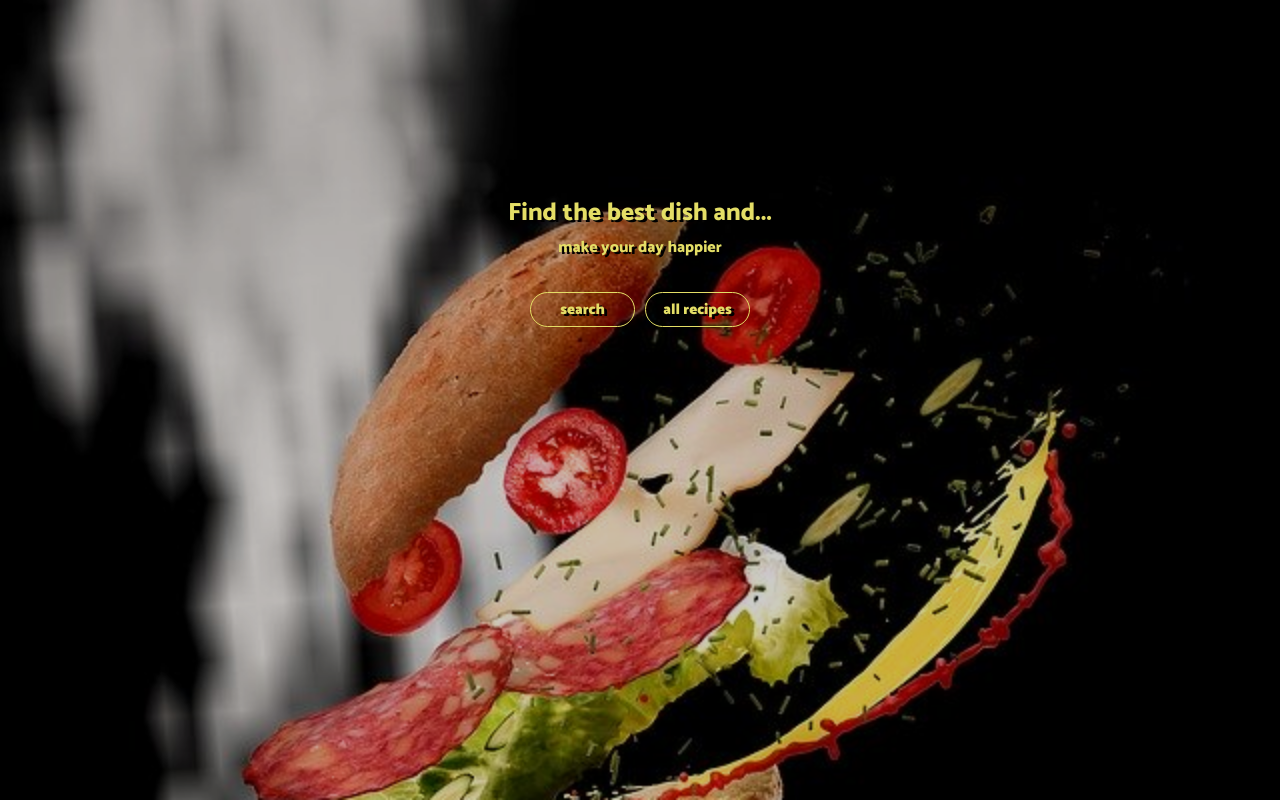
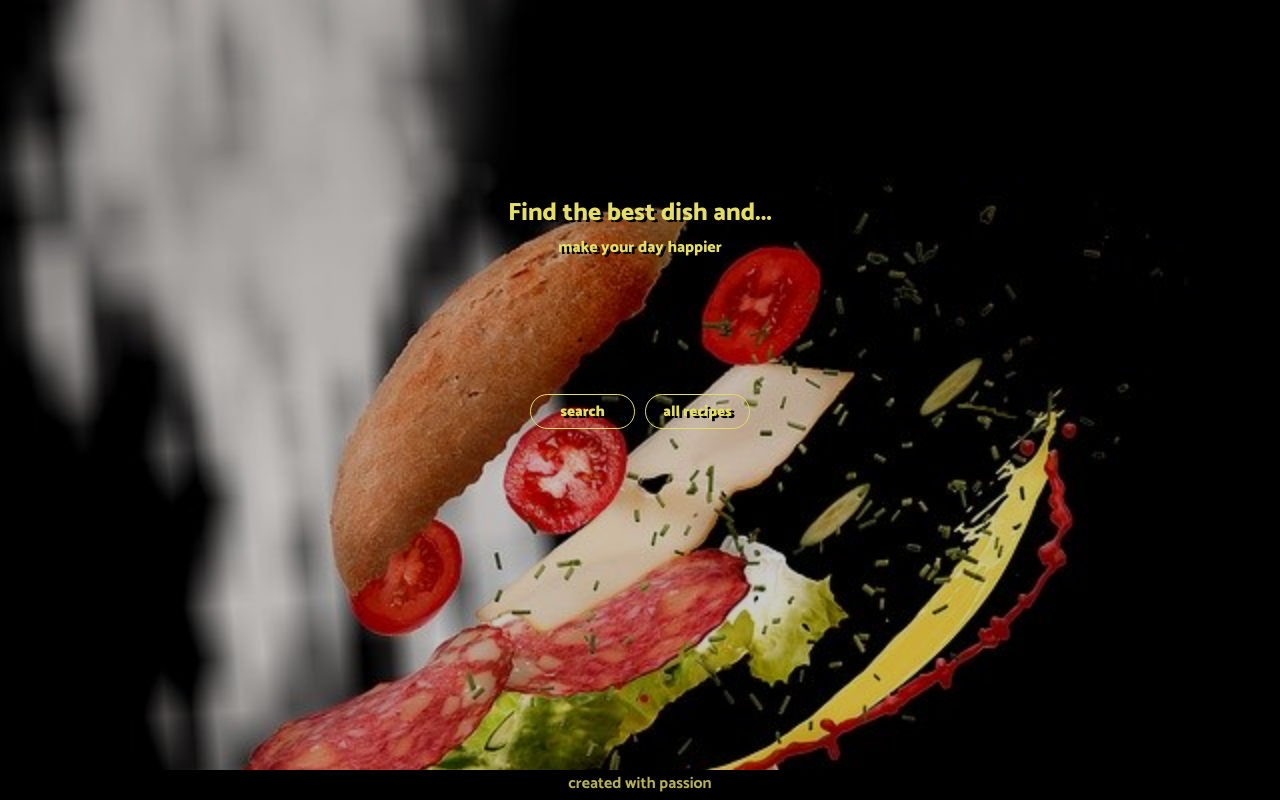
Before and after one commit to kingakurzawa/goodfood, a React (Create React App) app: page / in a window 1280 px wide. Built offline with nearby package versions, Linux system fonts and the light colour scheme.

Commit message:
initialized toggleBox method

```diff
--- a/src/App.js
+++ b/src/App.js
@@ -2,7 +2,6 @@ import React, { Component } from "react";
 import { HashRouter, Route, Switch } from "react-router-dom";
 import Searcher from "./Components/searchPage";
 import HomePage from "./Components/homePage";
-import AllRecipes from "./Components/allRecipes";
 import NotFoundPage from "./Components/notFound";
 
 class App extends Component {
@@ -12,7 +11,7 @@ class App extends Component {
         <Switch>
           <Route exact path="/" component={HomePage} />
           <Route path="/search" component={Searcher} />
-          <Route path="/allRecipes" component={AllRecipes} />
+          {/* <Route path="/allRecipes" component={AllRecipes} /> */}
           <Route component={NotFoundPage} />
         </Switch>
       </HashRouter>
--- a/src/Components/Recipe.js
+++ b/src/Components/Recipe.js
@@ -1,18 +1,39 @@
 import React from "react";
 import "./recipe.css";
 
-const Recipe = ({ title, calories, image, ingredients }) => {
-  const cal = Math.floor(calories);
-  const calDivision = cal / 8;
+class Recipe extends React.Component {
+  constructor(props) {
+    super(props);
+    this.state = {
+      display: "none"
+    };
+  }
+
+  toggleBox() {
+    this.setState({
+      display: this.state.display === "none" ? "block" : "none"
+    });
+  }
+
+  render() {
     return (
       <div className="recipe">
-      <h1 className="recipe-title">{title}</h1>
-      <img className="recipe__details-img" src={image} alt="" />
-      <p className="recipe-paragraph">{calDivision} kcal</p>
-      <div className="recipe__details">
-        <ul className="recipe__details__list" key={ingredients.title}>
-          {ingredients.map(ingredient => (
-            <li className="recipe__details__list-item" key={ingredient}>
+        <h1 className="recipe-title">{this.props.title}</h1>
+        <button onClick={e => this.toggleBox(e)}>
+          <img
+            className="recipe-img"
+            src={this.props.image}
+            alt={this.props.title}
+          />
+        </button>
+        <p className="recipe-paragraph">{this.props.calDivision} kcal</p>
+        <div
+          className="recipe__details"
+          style={{ display: this.state.display }}
+        >
+          <ul className="recipe__details__list">
+            {this.props.ingredients.map(ingredient => (
+              <li className="recipe__details__list-item" key={this.props.key}>
                 {ingredient.text}
               </li>
             ))}
@@ -20,7 +41,30 @@ const Recipe = ({ title, calories, image, ingredients }) => {
         </div>
       </div>
     );
-};
+  }
+}
+// const Recipe = ({ title, calories, image, ingredients, key }) => {
+//   const cal = Math.floor(calories);
+//   const calDivision = cal / 8;
+
+//   return (
+//     <div className="recipe">
+//       <h1 className="recipe-title">{title}</h1>
+//       <button>
+//         <img className="recipe-img" src={image} alt={title} />
+//       </button>
+//       <p className="recipe-paragraph">{calDivision} kcal</p>
+//       <div className="recipe__details">
+//         <ul className="recipe__details__list">
+//           {ingredients.map(ingredient => (
+//             <li className="recipe__details__list-item" key={key}>
+//               {ingredient.text}
+//             </li>
+//           ))}
+//         </ul>
+//       </div>
+//     </div>
+//   );
+// };
+
 export default Recipe;
-
-//key={ingredient.weight}
--- a/src/Components/allRecipes.js
+++ /dev/null
@@ -1,13 +0,0 @@
-import React from "react";
-import { Link } from "react-router-dom";
-
-const AllRecipes = () => {
-  return (
-    <section className="">
-        <Link to="/">Home</Link>
-
-    </section>
-  );
-};
-
-export default AllRecipes;
--- a/src/Components/homePage.css
+++ b/src/Components/homePage.css
@@ -1,9 +1,10 @@
 .home {
   position: relative;
   display: flex;
-  justify-content: center;
+  flex-direction: column;
+  justify-content: space-between;
   height: 100vh;
-  background-image: url(../images/mainPhotoMobile.jpg);
+  background-image: url('../images/mainPhotoMobile.jpg');
   background-size: cover;
   background-position: center;
 }
@@ -71,3 +72,12 @@
     height: 35px;
   }
 }
+
+.home__footer {
+  background: #000000;
+    height: 30px;
+    text-align: center;
+    font-size: 16px;
+    font-weight: 700;
+    color: #e4de66;
+}
--- a/src/Components/homePage.js
+++ b/src/Components/homePage.js
@@ -20,6 +20,7 @@ const HomePage = () => {
           </Link>
         </div>
       </div>
+      <footer className="home__footer">created with passion</footer>
     </section>
   );
 };
--- a/src/Components/recipe.css
+++ b/src/Components/recipe.css
@@ -21,6 +21,10 @@
     text-align: center;
 }
 
-.recipe__details-img {
+.recipe-img {
     width: 100%;
 }
+
+.recipe__details {
+    display: none;
+}
```
Also changed, not shown: src/Components/searchPage.js (line endings or trailing spaces). Lines whose indentation alone changed are shown as unchanged.
